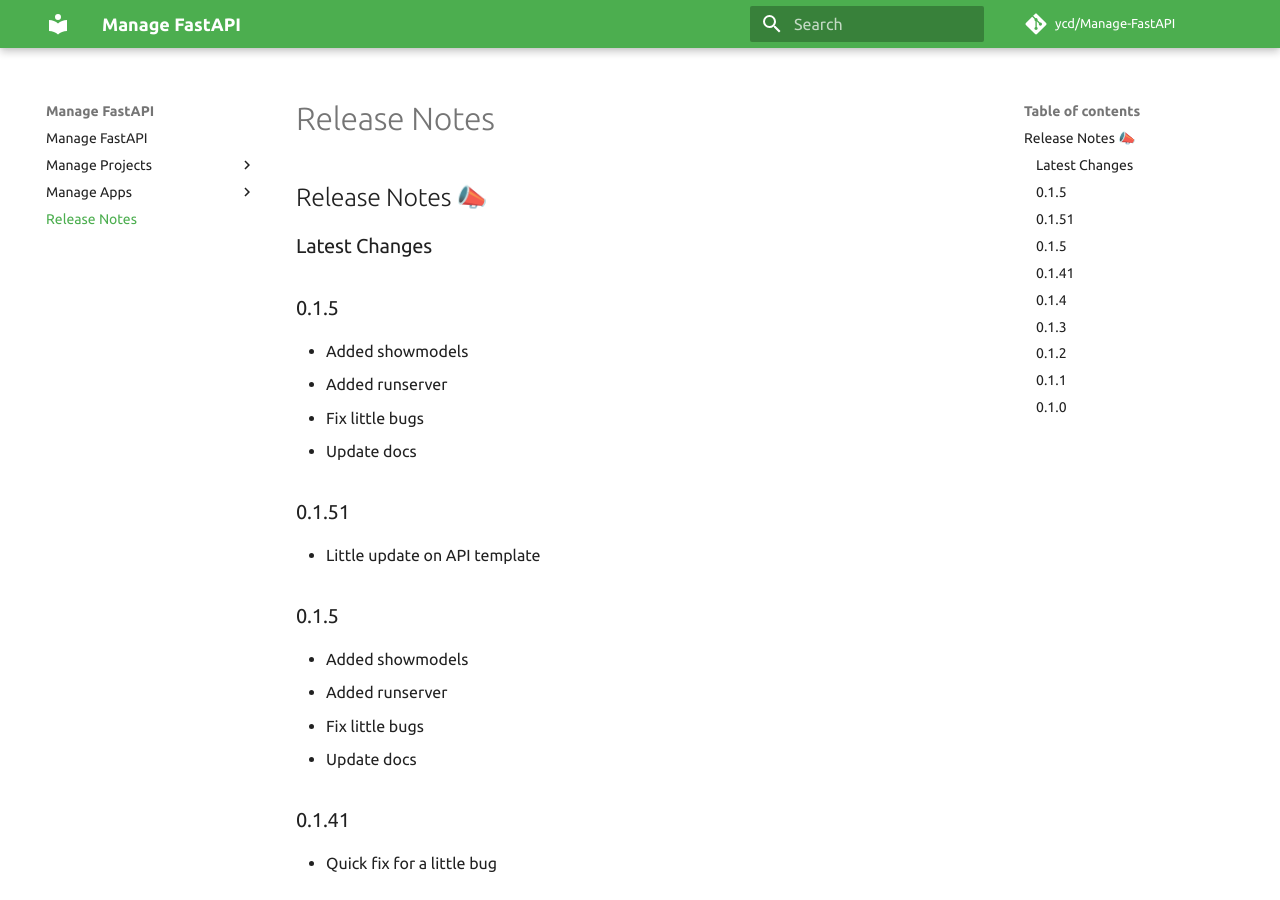
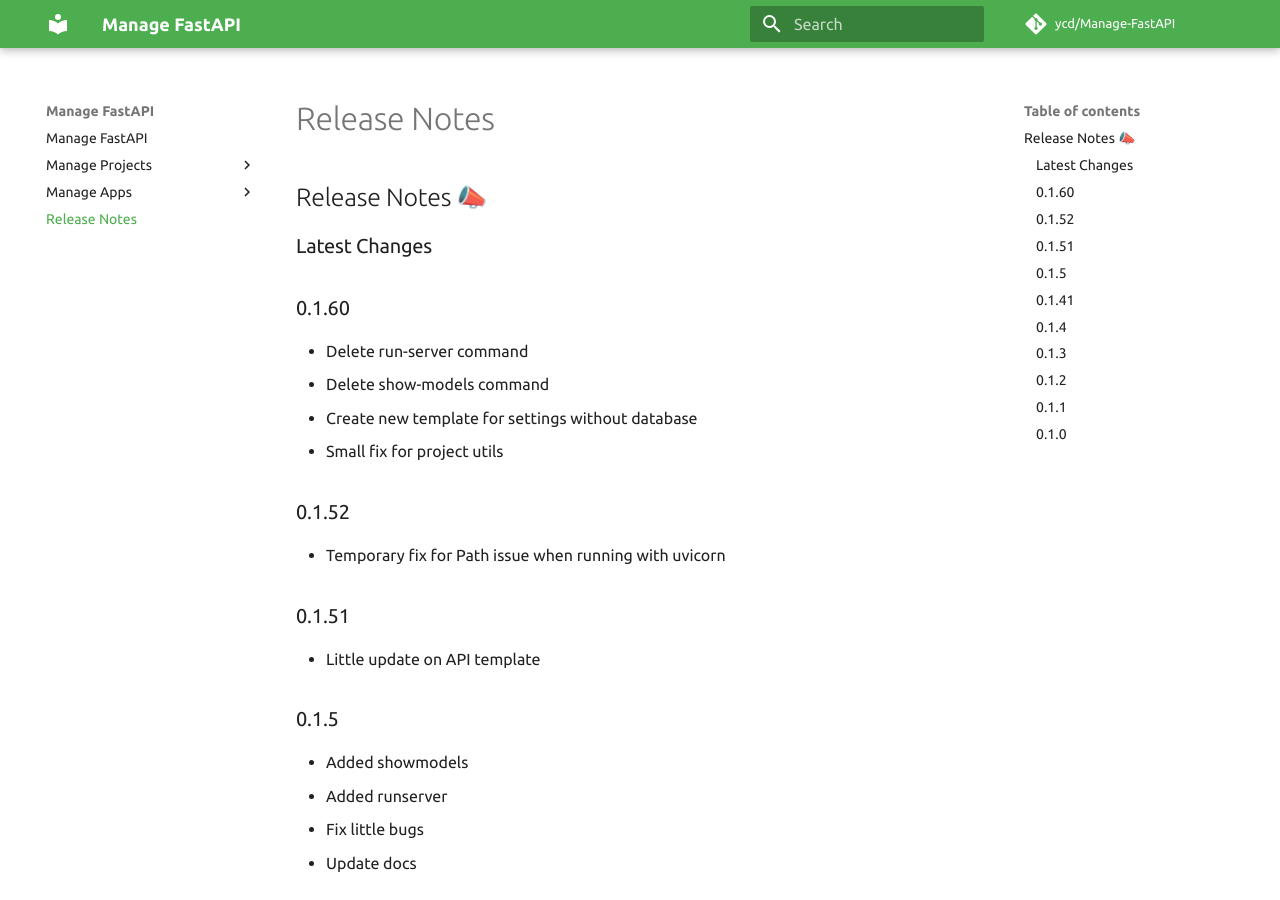
Before and after one commit to ycd/manage-fastapi, an MkDocs documentation site: the page built from docs/release-notes.md, in a window 1280 px wide and 900 px high. Built offline with MkDocs 1.6.1 and Material for MkDocs 9.7.7, drawn with Linux system fonts in a browser that asks for light colours; comment, search, counter and statistics services are not loaded.

Commit message:
add updates for release 0.1.60

```diff
--- a/docs/release-notes.md
+++ b/docs/release-notes.md
@@ -2,12 +2,17 @@
 
 ### Latest Changes
 
-### 0.1.5
+### 0.1.60
 
-* Added showmodels
-* Added runserver
-* Fix little bugs
-* Update docs
+* Delete run-server command
+* Delete show-models command
+* Create new template for settings without database
+* Small fix for project utils
+
+
+### 0.1.52
+
+* Temporary fix for Path issue when running with uvicorn
 
 
 ### 0.1.51
--- a/pyproject.toml
+++ b/pyproject.toml
@@ -1,6 +1,6 @@
 [tool.poetry]
 name = "manage-fastapi"
-version = "0.1.52"
+version = "0.1.60"
 description = "Managing FastAPI projects made easy."
 authors = ["ycd <yagizcanilbey1903@gmail.com>"]
 readme = "README.md"
```
Also changed, not shown: README.md (+6 -0 lines), 1 other file.
